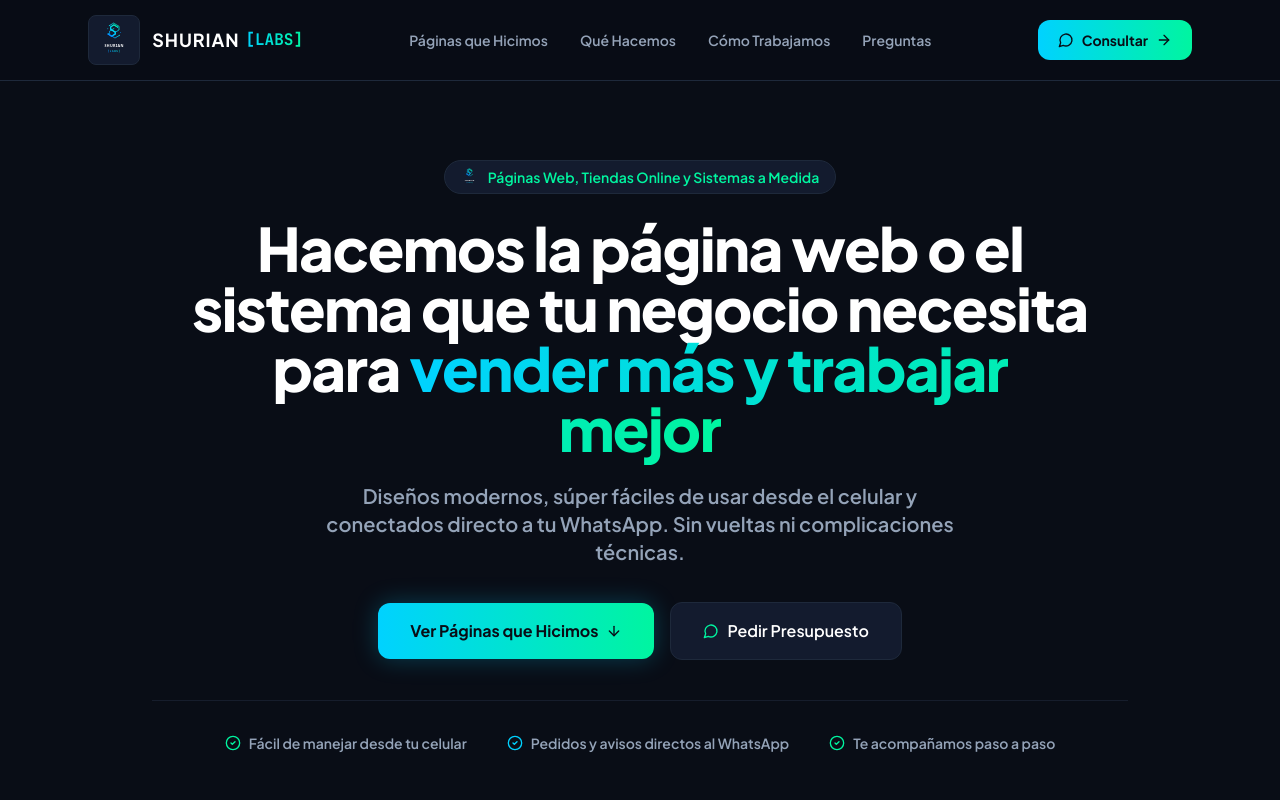
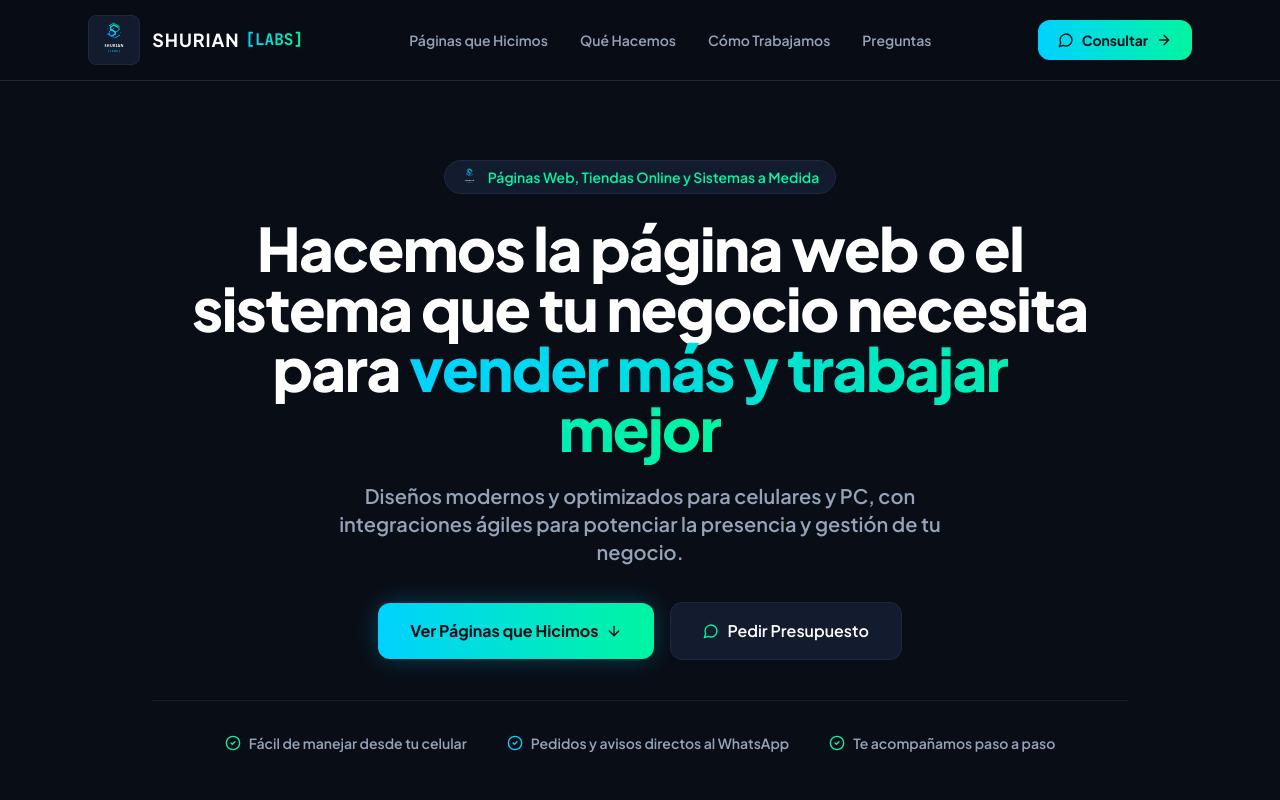
Before and after one commit to shurianlabs/Shurian-Labs, a Next.js app: page / in a window 1280 px wide. Shown: the top 800 px of the page. Built offline with nearby package versions, Linux system fonts and the light colour scheme.

Commit message:
style: refine hero subtitle to be professional and focused on multi-device optimization

```diff
--- a/components/Hero.tsx
+++ b/components/Hero.tsx
@@ -22,8 +22,8 @@ export default function Hero() {
 
       {/* Short, Clear Subtitle */}
       <p className="text-base sm:text-xl text-[#94A3B8] max-w-2xl mx-auto mt-6 leading-relaxed">
-        Diseños modernos, súper fáciles de usar desde el celular y conectados
-        directo a tu WhatsApp. Sin vueltas ni complicaciones técnicas.
+        Diseños modernos y optimizados para celulares y PC, con integraciones
+        ágiles para potenciar la presencia y gestión de tu negocio.
       </p>
 
       {/* Primary Actions */}
```
